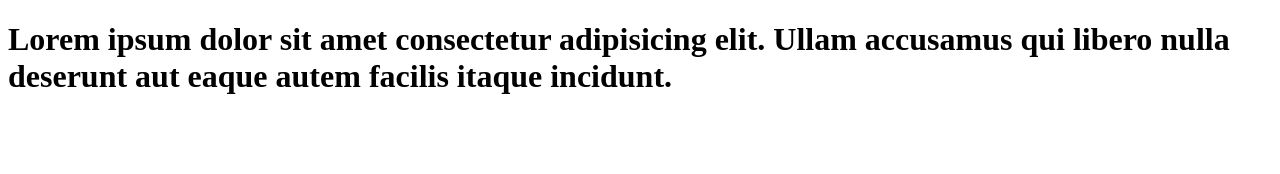
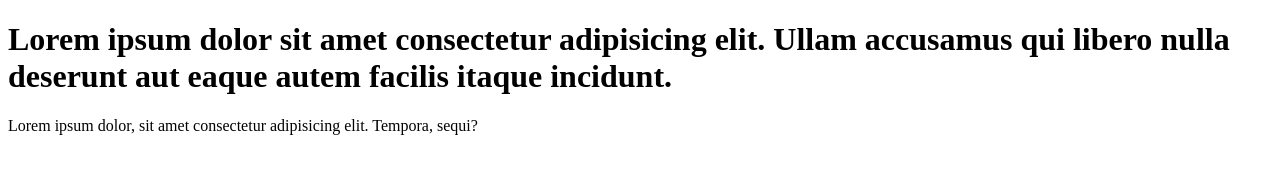
Before and after one commit to Akshay72-pixel/lear-git, a plain HTML site: page index.html in a window 1280 px wide. Drawn offline with Linux system fonts and the light colour scheme.

Commit message:
Added New Paragraph

```diff
--- a/index.html
+++ b/index.html
@@ -7,5 +7,6 @@
 </head>
 <body>
     <h1>Lorem ipsum dolor sit amet consectetur adipisicing elit. Ullam accusamus qui libero nulla deserunt aut eaque autem facilis itaque incidunt.</h1>
+    <P>Lorem ipsum dolor, sit amet consectetur adipisicing elit. Tempora, sequi?</P>
 </body>
 </html>
```
